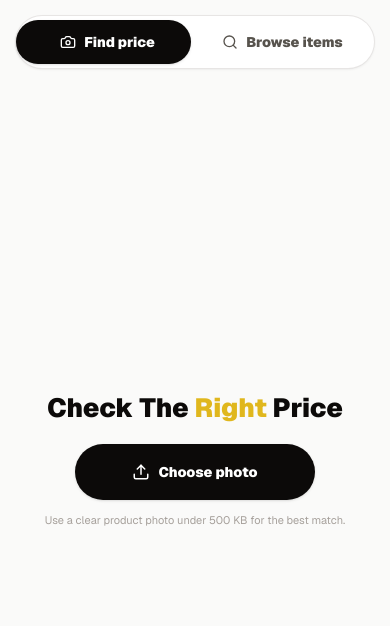
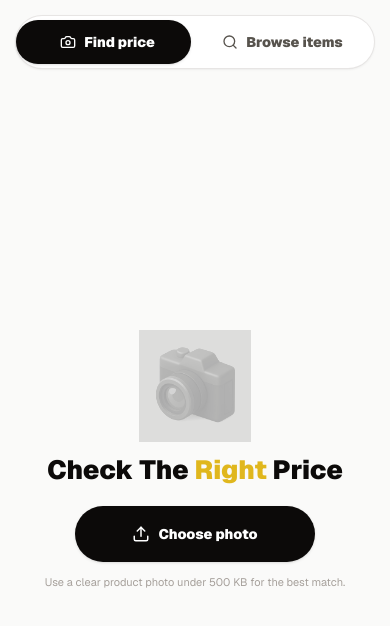
Before and after one commit to farzeenilyaszargar/Itemio, a Next.js app: page /discover in a window 390 px wide. Shown: the top 626 px of the page. Built offline with nearby package versions, Linux system fonts and the light colour scheme.

Commit message:
Add muted camera image to photo search

```diff
--- a/src/components/DiscoverClient.tsx
+++ b/src/components/DiscoverClient.tsx
@@ -199,7 +199,15 @@ export function DiscoverClient({ initialMode = "photo" }: DiscoverClientProps) {
                   }`}
                 >
                   <section className="flex w-full max-w-2xl flex-col items-center gap-5 px-1 py-1 md:px-0 md:py-8">
-                    <div className="flex flex-col items-center gap-2 md:gap-3">
+                    <div className="flex flex-col items-center gap-3 md:gap-4">
+                      <Image
+                        src="/photo-camera-icon.jpeg"
+                        alt=""
+                        width={736}
+                        height={736}
+                        className="h-auto w-28 opacity-45 mix-blend-multiply grayscale brightness-125 contrast-50 md:w-36"
+                        priority
+                      />
                       <div>
                         <h1 className="text-[1.65rem] font-black leading-[2.05rem] md:text-5xl md:leading-[3.65rem]">
                           Check The <span className="text-[#E0B71D]">Right</span> Price
```
Also changed, not shown: public/photo-camera-icon.jpeg (added).
